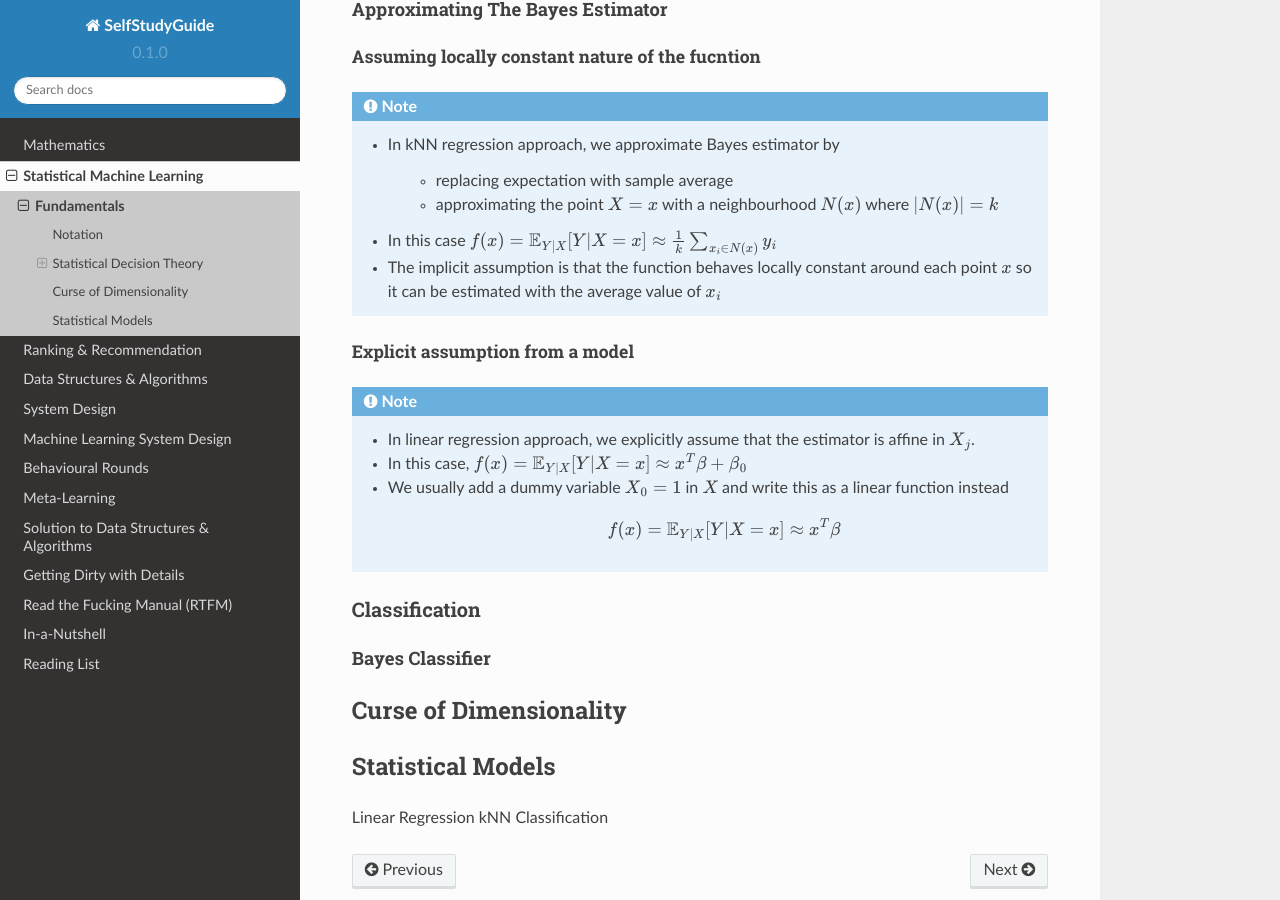
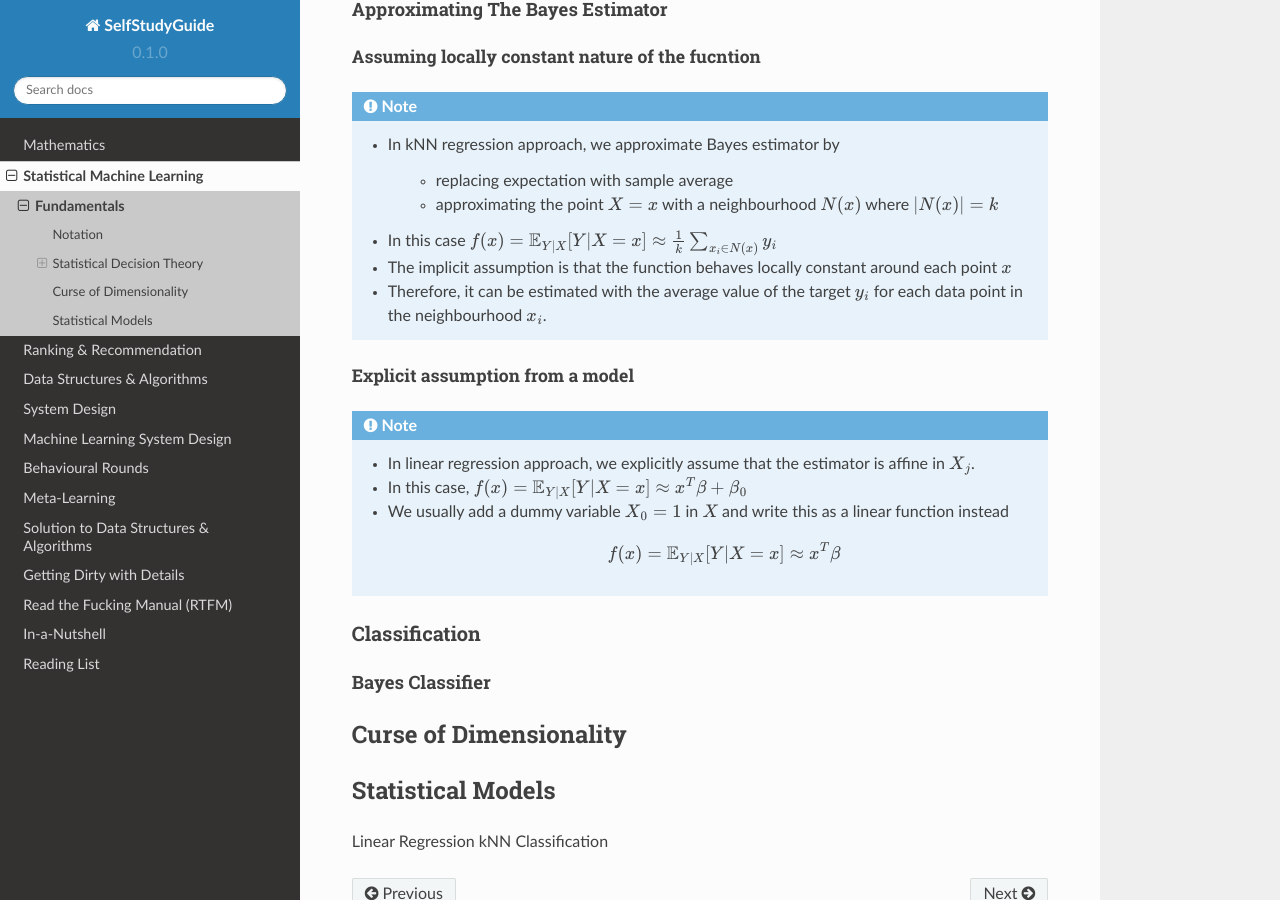
Before and after one commit to uselesstechjunks/leetcode, a Sphinx documentation site: the page built from docs/source/ml/basics.rst, in a window 1280 px wide and 900 px high, scrolled down 1615 px. Built offline with Sphinx 7.4.7 and the Read the Docs theme 2.0.0, drawn with Linux system fonts in a browser that asks for light colours.

Commit message:
Update basics.rst

```diff
--- a/docs/source/ml/basics.rst
+++ b/docs/source/ml/basics.rst
@@ -60,7 +60,8 @@ Assuming locally constant nature of the fucntion
 		* replacing expectation with sample average
 		* approximating the point :math:`X=x` with a neighbourhood :math:`N(x)` where :math:`|N(x)|=k`
 	* In this case :math:`f(x)=\mathbb{E}_{Y|X}[Y|X=x]\approx\frac{1}{k}\sum_{x_i\in N(x)} y_i`
-	* The implicit assumption is that the function behaves locally constant around each point :math:`x` so it can be estimated with the average value of :math:`x_i`
+	* The implicit assumption is that the function behaves locally constant around each point :math:`x`
+	* Therefore, it can be estimated with the average value of the target :math:`y_i` for each data point in the neighbourhood :math:`x_i`.
 
 Explicit assumption from a model
 ^^^^^^^^^^^^^^^^^^^^^^^^^^^^^^^^^^^^^^^^^^^^^^^^^^^^^^^^^^^^^^^^^^^^^^^^^^^^^^^^^^
```
